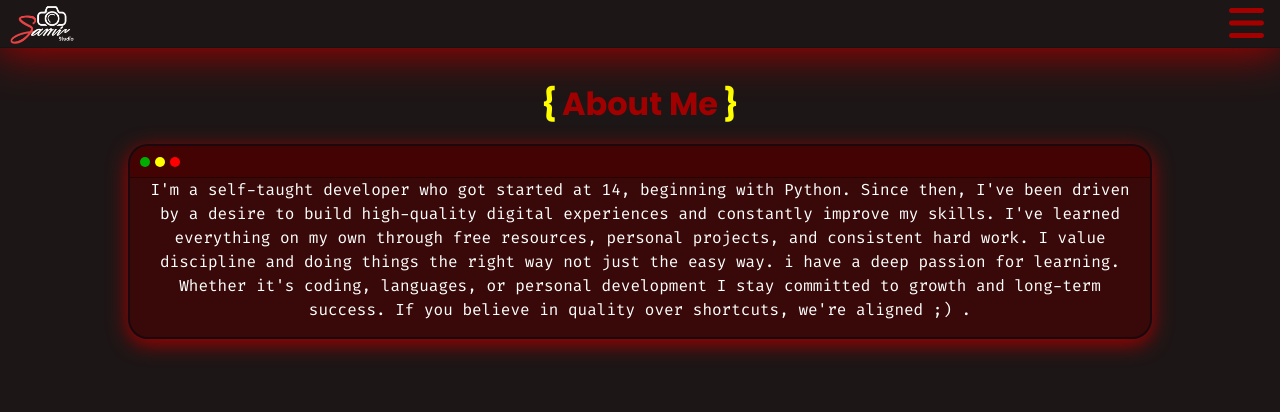
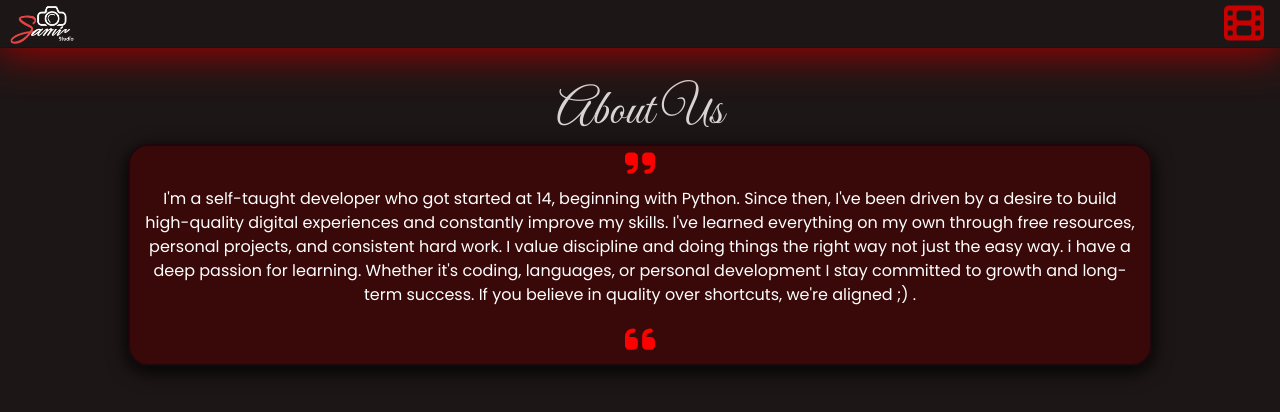
Before and after one commit to Deviicho/SamirStudio, a Django app: page /about/ in a window 1280 px wide. Shown: the top 412 px of the page. Run offline with Django 5.2, Linux system fonts and the light colour scheme; some libraries are stand-ins or nearby versions; some web fonts are replaced.

Commit message:
about + contact pages done

```diff
--- a/main/middleware.py
+++ /dev/null
@@ -1,3 +0,0 @@
-import requests
-
-# ask if telegram is prefared
--- a/main/templates/main/about.html
+++ b/main/templates/main/about.html
@@ -4,17 +4,12 @@
 
 {% block content %}
 
-<div class="title-container"><h1 class="curly-braces">{</h1><h1 class="title">About Me</h1><h1 class="curly-braces">}</h1></div>
+<h1 class="main-title">About Us</h1>
 
 <div class="about-section">
+    <svg class="quotes top-quote" xmlns="http://www.w3.org/2000/svg" viewBox="0 0 448 512"><path fill="#ff0000" d="M448 296c0 66.3-53.7 120-120 120l-8 0c-17.7 0-32-14.3-32-32s14.3-32 32-32l8 0c30.9 0 56-25.1 56-56l0-8-64 0c-35.3 0-64-28.7-64-64l0-64c0-35.3 28.7-64 64-64l64 0c35.3 0 64 28.7 64 64l0 32 0 32 0 72zm-256 0c0 66.3-53.7 120-120 120l-8 0c-17.7 0-32-14.3-32-32s14.3-32 32-32l8 0c30.9 0 56-25.1 56-56l0-8-64 0c-35.3 0-64-28.7-64-64l0-64c0-35.3 28.7-64 64-64l64 0c35.3 0 64 28.7 64 64l0 32 0 32 0 72z"/></svg>
 
-    <div class="about-top-bar">
-        <div class="three-points">
-            <div id="green-circle"></div>
-            <div id="yellow-circle"></div>
-            <div id="red-circle"></div>
-        </div>
-    </div>
+
 
     <p class="about-speech">
 I'm a self-taught developer who got started at 14, beginning with Python.
@@ -28,6 +23,8 @@ I stay committed to growth and long-term success.
 
 If you believe in quality over shortcuts, we're aligned ;) .
     </p>
+
+    <svg class="quotes bottom-quote" xmlns="http://www.w3.org/2000/svg" viewBox="0 0 448 512"><path fill="#ff0000" d="M0 216C0 149.7 53.7 96 120 96l8 0c17.7 0 32 14.3 32 32s-14.3 32-32 32l-8 0c-30.9 0-56 25.1-56 56l0 8 64 0c35.3 0 64 28.7 64 64l0 64c0 35.3-28.7 64-64 64l-64 0c-35.3 0-64-28.7-64-64l0-32 0-32 0-72zm256 0c0-66.3 53.7-120 120-120l8 0c17.7 0 32 14.3 32 32s-14.3 32-32 32l-8 0c-30.9 0-56 25.1-56 56l0 8 64 0c35.3 0 64 28.7 64 64l0 64c0 35.3-28.7 64-64 64l-64 0c-35.3 0-64-28.7-64-64l0-32 0-32 0-72z"/></svg>
 </div>
 
 {% endblock content %}
--- a/main/templates/main/base.html
+++ b/main/templates/main/base.html
@@ -5,7 +5,7 @@
     <meta charset="UTF-8">
     <meta name="viewport" content="width=device-width, initial-scale=1.0">
     <link rel="stylesheet" href="{% static 'css/style.css' %}">
-    <link rel="icon" style="transform: rotate(270deg);" sizes='192x192' href="{% static 'images/SS_logo.png' %}">
+    <link rel="icon" sizes='192x192' href="{% static 'images/SS_logo.png' %}">
 
     <title>SamirStudio</title>
 </head>
@@ -14,13 +14,11 @@
     <input type="checkbox" id="menu-toggle" hidden>
 
     <nav class="navbar">
-        <a href="{% url 'main' %}" hx-trigger="click" hx-target="body" hx-get="{% url 'main' %}" hx-push-url="{% url 'main' %}"><img class="logo-name" src="{% static 'images/SS_logo.png' %}"></a>
+        <a href="{% url 'main' %}" hx-trigger="click" hx-target="body" hx-get="{% url 'main' %}" hx-push-url="{% url 'main' %}"><img class="logo-name" src="{% static 'images/SS_logo.png' %}" loading="eager"></a>
 
 
         <label for="menu-toggle" class="menu-icon-label">
-            <svg class="menu-icon" xmlns="http://www.w3.org/2000/svg" viewBox="0 0 448 512">
-                <path fill="#a50000" d="M0 96C0 78.3 14.3 64 32 64l384 0c17.7 0 32 14.3 32 32s-14.3 32-32 32L32 128C14.3 128 0 113.7 0 96zM0 256c0-17.7 14.3-32 32-32l384 0c17.7 0 32 14.3 32 32s-14.3 32-32 32L32 288c-17.7 0-32-14.3-32-32zM448 416c0 17.7-14.3 32-32 32L32 448c-17.7 0-32-14.3-32-32s14.3-32 32-32l384 0c17.7 0 32 14.3 32 32z"/>
-            </svg>
+            <svg class="menu-icon" xmlns="http://www.w3.org/2000/svg" viewBox="0 0 512 512"><!--!Font Awesome Free 6.7.2 by @fontawesome - https://fontawesome.com License - https://fontawesome.com/license/free Copyright 2025 Fonticons, Inc.--><path fill="#c70000" d="M0 96C0 60.7 28.7 32 64 32l384 0c35.3 0 64 28.7 64 64l0 320c0 35.3-28.7 64-64 64L64 480c-35.3 0-64-28.7-64-64L0 96zM48 368l0 32c0 8.8 7.2 16 16 16l32 0c8.8 0 16-7.2 16-16l0-32c0-8.8-7.2-16-16-16l-32 0c-8.8 0-16 7.2-16 16zm368-16c-8.8 0-16 7.2-16 16l0 32c0 8.8 7.2 16 16 16l32 0c8.8 0 16-7.2 16-16l0-32c0-8.8-7.2-16-16-16l-32 0zM48 240l0 32c0 8.8 7.2 16 16 16l32 0c8.8 0 16-7.2 16-16l0-32c0-8.8-7.2-16-16-16l-32 0c-8.8 0-16 7.2-16 16zm368-16c-8.8 0-16 7.2-16 16l0 32c0 8.8 7.2 16 16 16l32 0c8.8 0 16-7.2 16-16l0-32c0-8.8-7.2-16-16-16l-32 0zM48 112l0 32c0 8.8 7.2 16 16 16l32 0c8.8 0 16-7.2 16-16l0-32c0-8.8-7.2-16-16-16L64 96c-8.8 0-16 7.2-16 16zM416 96c-8.8 0-16 7.2-16 16l0 32c0 8.8 7.2 16 16 16l32 0c8.8 0 16-7.2 16-16l0-32c0-8.8-7.2-16-16-16l-32 0zM160 128l0 64c0 17.7 14.3 32 32 32l128 0c17.7 0 32-14.3 32-32l0-64c0-17.7-14.3-32-32-32L192 96c-17.7 0-32 14.3-32 32zm32 160c-17.7 0-32 14.3-32 32l0 64c0 17.7 14.3 32 32 32l128 0c17.7 0 32-14.3 32-32l0-64c0-17.7-14.3-32-32-32l-128 0z"/></svg>
         </label>
 
 
@@ -28,7 +26,7 @@
             <div class="menu">
         <a href="{% url 'main' %}" hx-trigger="click" hx-target="body" hx-get="{% url 'main' %}" hx-push-url="{% url 'main' %}"><h3 class="home">Home</h3></a>
         <a href="{% url 'about' %}" hx-trigger="click" hx-target="body" hx-get="{% url 'about' %}" hx-push-url="{% url 'about' %}"><h3 class="about">About</h3></a>
-        <a href="{% url 'work' %}" hx-trigger="click" hx-target="body" hx-get="{% url 'work' %}" hx-push-url="{% url 'work' %}"><h3 class="work">work</h3></a>
+        <a href="{% url 'work' %}" hx-trigger="click" hx-target="body" hx-get="{% url 'work' %}" hx-push-url="{% url 'work' %}"><h3 class="work">Work</h3></a>
         <a href="{% url 'contact' %}" hx-trigger="click" hx-target="body" hx-get="{% url 'contact' %}" hx-push-url="{% url 'contact' %}"><h3 class="contact">Contact</h3></a>
         </div>
 
--- a/main/templates/main/contact.html
+++ b/main/templates/main/contact.html
@@ -5,11 +5,11 @@
 
 
 {% block content %}
-<div class="title-container"><h1 class="curly-braces">{</h1><h1 class="title">Let's talk!</h1><h1 class="curly-braces">}</h1></div>
+<h1 class="main-title">Contact Us</h1>
 
 <!-- contact/contact.html -->
 <div class="contact-box">
-<h1>Contact Me via G-mail</h1>
+<h1>send a message via G-mail</h1>
 
 <form method="POST" class="form-class">
   {% csrf_token %}
--- a/static/css/style.css
+++ b/static/css/style.css
@@ -307,6 +307,12 @@ body , html{
     align-items: center;
 }
 
+.quotes {
+    width: 30px;
+}
+
+
+
 .contact {
     font-weight: 300;
     color: rgba(253, 248, 248, 0.884);
@@ -426,37 +432,7 @@ body , html{
     height: 2.5rem;
 }
 
-.image {
-    height: 400px;
-    transform: translateY(30%);
-    border-radius: 50%;
-    transition: all 1s ease;
-}
 
-.image:hover {
-    box-shadow: 0px 5px 20px rgb(165, 0, 0);
-}
-
-
-.title-container , .title-container1 {
-    position: absolute;
-    top: 5rem;
-    display: flex;
-    flex-direction: row;
-    justify-content: center;
-    gap: 5px;
-    white-space: nowrap;
-    width: 100%;
-
-}
-
-.curly-braces {
-    color: yellow;
-}
-
-.title {
-    color: rgb(161, 0, 0);
-}
 
 .about-section {
     width: 80%;
@@ -469,166 +445,17 @@ body , html{
     border-radius: 20px;
     background-color: rgba(77, 0, 0, 0.589);
     border: 2px solid rgba(0, 9, 17, 0.507);
-    box-shadow: 0px 5px 20px rgb(165, 0, 0);
+    box-shadow: 0px 5px 20px rgb(0, 0, 0);
 }
 
-.about-top-bar {
-    width: 100%;
-    height: 2rem;
-    background-color: rgba(77, 0, 0, 0.589);
-    border-radius: 20px 20px 0 0 ;
-    border-bottom: 1px solid rgba(17, 0, 0, 0.507);
-    padding-bottom: .625rem;
-    display: flex;
-    align-items: center;
-}
 
 .about-speech {
     color: white;
-    font-family: 'Fira Code' , monospace;
     white-space: normal;
     line-height: 1.5;
     margin-bottom: 15px;
     margin-left: 15px;
     margin-right: 15px;
-}
-
-#green-circle , #yellow-circle , #red-circle {
-    height: 10px;
-    width: 10px;
-    border-radius: 30px;
-}
-#green-circle {
-    background-color: rgb(0, 173, 0);
-}
-
-#yellow-circle {
-    background-color: yellow;
-}
-
-#red-circle {
-    background-color: red;
-}
-
-.three-points {
-    width: 60px;
-    height: 100%;
-    position: inherit;
-    transform: translateY(5px);
-    left: 0;
-    display: flex;
-    flex-direction: row;
-    gap: 5px;
-    justify-content: center;
-    align-items: center;
-}
-
-
-.skills-section {
-    width: 100%;
-    height: fit-content;
-    position: absolute;
-    top: 10rem;
-    left: 50%;
-    transform: translateX(-50%);
-    display: flex;
-    flex-direction: row;
-    justify-content: center;
-    align-items: center;
-
-
-}
-.portal-circles {
-    width: 10px;
-    height: 100px;
-    border-radius: 30px;
-    box-shadow: 0px 0px 30px rgb(165, 0, 0) ;
-    background-color: rgb(165, 0, 0);
-    filter: blur(3px);
-}
-
-.skills-container {
-  /* width: 31.25rem; */
-  width: 50%;
-  overflow: hidden;
-  position: relative;
-  height: 100px;
-  display: flex;
-  align-items: center;
-  justify-content: center;
-
-}
-
-.skills-track {
-  display: flex;
-  gap: 24px;
-  animation: scroll 20s linear infinite;
-  align-items: center;
-  justify-content: center;
-
-}
-
-@keyframes scroll {
-  0%   { transform: translateX(0); }
-  100% { transform: translateX(-50%); }
-}
-
-.skill-icon {
-  width: 48px;
-  height: 48px;
-  display: flex;
-  justify-content: center;
-  align-items: center;
-  flex-shrink: 0;
-}
-
-.skill-icon img {
-  max-width: 100%;
-  max-height: 100%;
-  object-fit: contain;
-}
-
-.projects-section {
-  display: grid;
-  grid-template-columns: repeat(2, 1fr);
-  gap: 2rem; /* adjust spacing between items */
-  position: absolute;
-  top: 24rem;
-  left: 50%;
-  transform: translateX(-50%);
-  padding-bottom: 3rem;
-}
-
-.project-box {
-  width: 100%; /* Let the grid control the width */
-  background: rgba(161, 161, 161, 0.479); /* or whatever matches your design */
-  padding: 1rem;
-  border-radius: 3px;
-  display: flex;
-  flex-direction: column;
-  align-items: center;
-  text-align: center;
-  box-shadow: 0px 0px 5px rgba(255, 255, 255, 0.87) ;
-  border: 1px solid rgba(255, 255, 255, 0.452);
-
-}
-
-#project-image {
-  width: 100%;
-  height: auto;
-  border-radius: 3px;
-  margin-bottom: 1rem;
-}
-
-#project-name {
-  font-size: 1rem;
-  font-weight: 400;
-  color: #ffffffc5;
-  font-family: 'Fira Code' , monospace;
-}
-
-.projects-section a {
-    text-decoration: none;
 }
 
 .contact-box {
@@ -652,8 +479,10 @@ body , html{
 
 .contact-box h1 {
     position: inherit;
+    white-space: nowrap;
     top: 10%;
     color: rgba(255, 255, 255, 0.705);
+    padding-inline: 10px;
 }
 
 .form-class {
@@ -676,8 +505,8 @@ body , html{
     top: 25px;
     cursor: pointer;
     background: rgb(161, 0, 0);
-    color: black;
-    border: none;
+    color: rgba(255, 255, 255, 0.801);
+    border: 1px solid rgba(255, 0, 0, 0.514);
     border-radius: .625rem;
     height: 2.1875rem;
     width: 12.5rem;
@@ -798,17 +627,35 @@ body , html{
 
 @media (max-width : 789px) {
     .cassette-label {font-size: 20px;}
+    .contact-box h1 {font-size: 20px !important;}
 }
 
 @media (max-width : 646px) {
     .cassette-label {font-size: 15px;}
+    .contact-box {width: 80%;}
+    .input-class {width: 50vw}
+    .textarea-class {width: 50vw;}
 }
 
 @media (max-width : 480px) {
     .cassette-label {font-size: 12px;}
     .video {width: 70%;}
+    .contact-box h1 {font-size: 18px !important;}
 }
 
 @media (max-width : 1025px) {
     .cassette-tape {max-width: none; width: 90%;}
+    .contact-box h1 {font-size: 25px;}
 }
+
+@media (max-width : 420px) {
+    .contact-box h1 {font-size: 15px !important;}
+    .input-class {width: 60vw}
+    .textarea-class {width: 60vw;}
+}
+
+@media (max-width : 347px) {
+    .contact-box h1 {font-size: 13px !important;}
+    .input-class {width: 65vw}
+    .textarea-class {width: 65vw;}
+}
```
